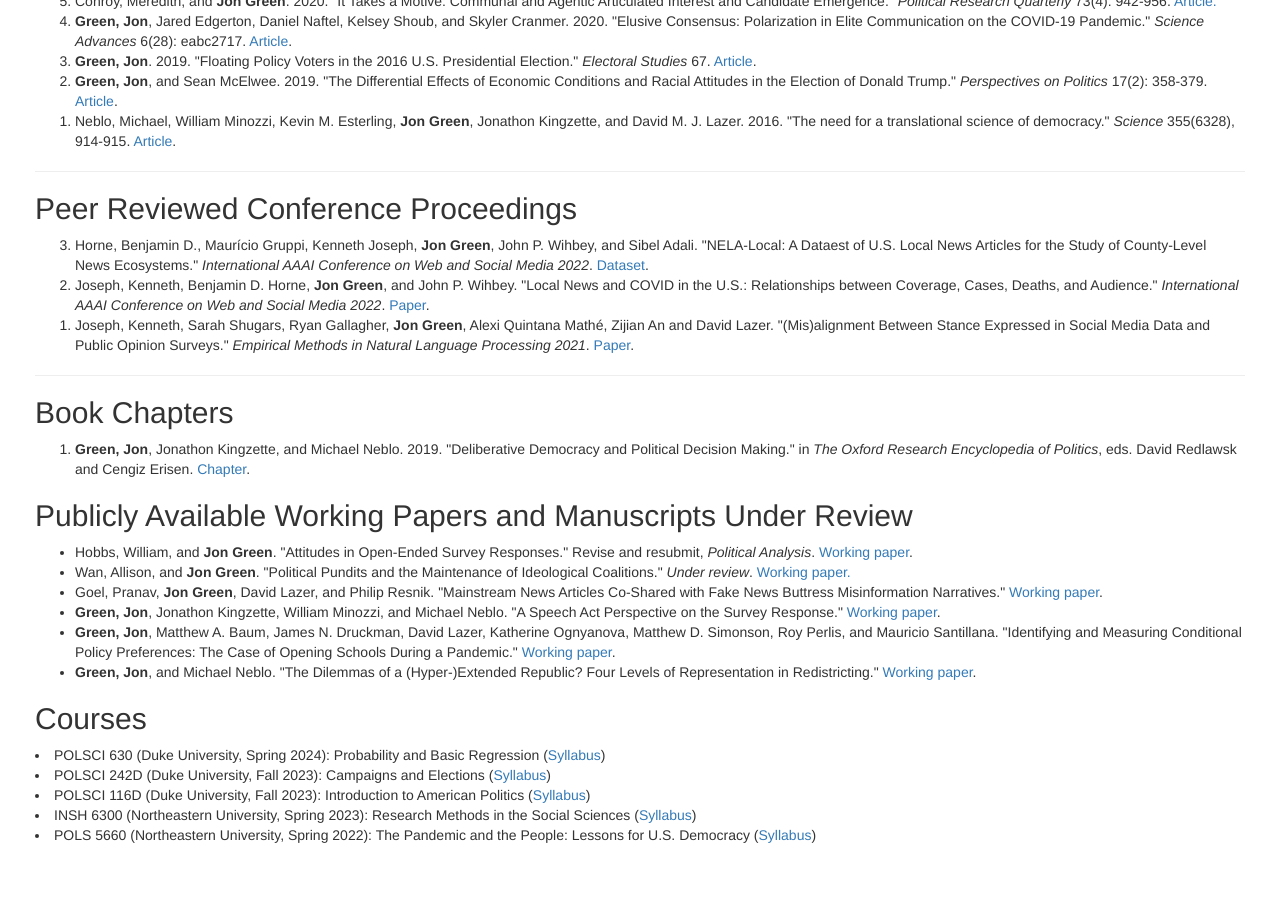
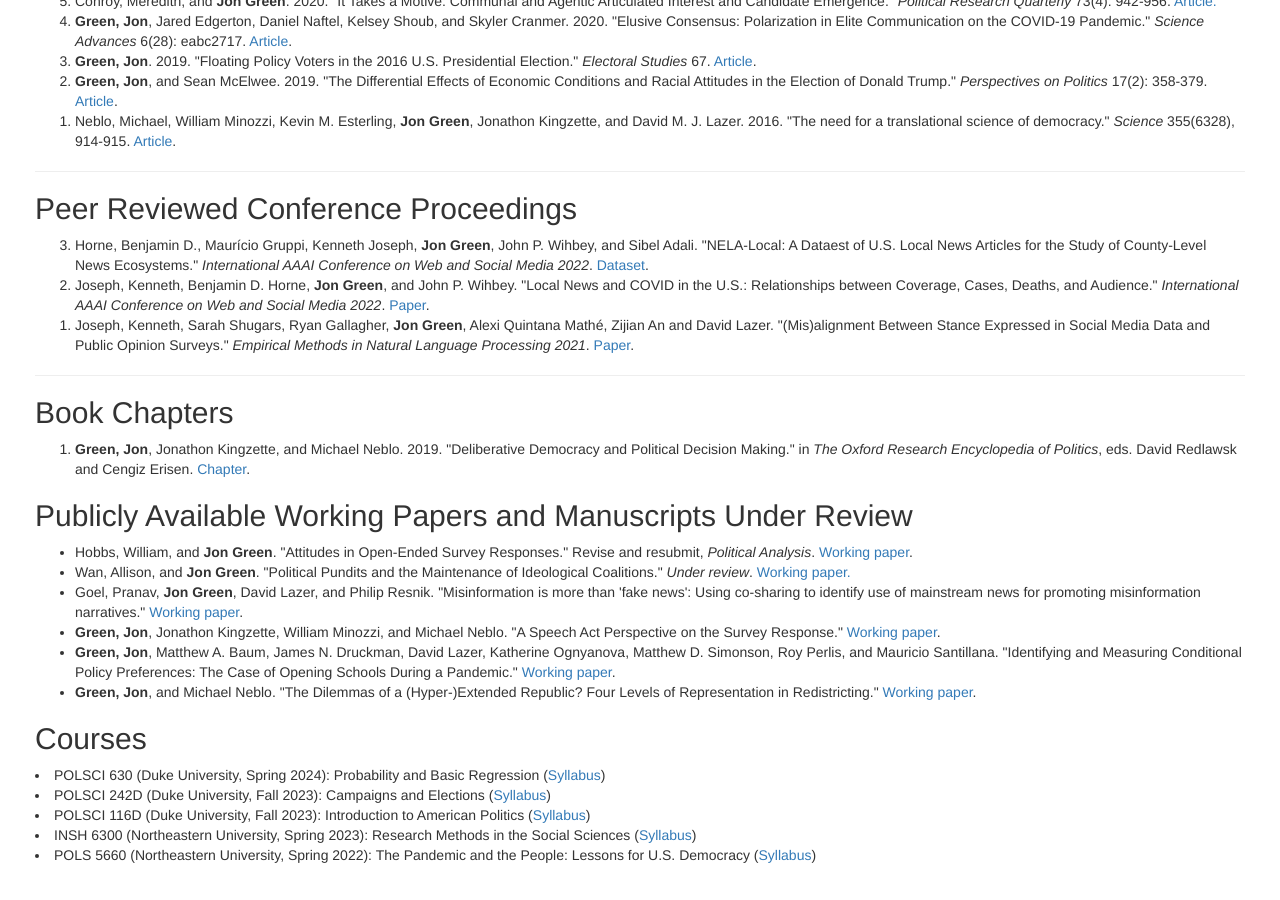
Before and after one commit to jgreen4919/jgreen4919.github.io, a Jekyll site: the page index.html, which Jekyll copies as it is, in a window 1280 px wide and 900 px high, scrolled down 1548 px. Built offline with Jekyll 4.4.1, drawn with Linux system fonts in a browser that asks for light colours.

Commit message:
misinfo narratives

```diff
--- a/index.html
+++ b/index.html
@@ -84,7 +84,7 @@
     <ul>
     <li>Hobbs, William, and <strong>Jon Green</strong>. "Attitudes in Open-Ended Survey Responses." Revise and resubmit, <i>Political Analysis</i>. <a href="https://www.dropbox.com/s/4u5mpegkka5mtrd/Will\%20Hobbs_attitudes_in_openended_survey_responses_20230627.pdf">Working paper</a>.</li>
     <li>Wan, Allison, and <strong>Jon Green</strong>. "Political Pundits and the Maintenance of Ideological Coalitions." <i>Under review</i>. <a href="https://osf.io/xfy8r">Working paper.</a></li>
-    <li>Goel, Pranav, <strong>Jon Green</strong>, David Lazer, and Philip Resnik. "Mainstream News Articles Co-Shared with Fake News Buttress Misinformation Narratives." <a href="https://arxiv.org/abs/2308.06459">Working paper</a>.</li>
+    <li>Goel, Pranav, <strong>Jon Green</strong>, David Lazer, and Philip Resnik. "Misinformation is more than 'fake news': Using co-sharing to identify use of mainstream news for promoting misinformation narratives." <a href="https://arxiv.org/abs/2308.06459">Working paper</a>.</li>
      <li> <strong>Green, Jon</strong>, Jonathon Kingzette, William Minozzi, and Michael Neblo. "A Speech Act Perspective on the Survey Response." <a href="https://osf.io/54ysv/">Working paper</a>.</li>
       <li> <strong>Green, Jon</strong>, Matthew A. Baum, James N. Druckman, David Lazer, Katherine Ognyanova, Matthew D. Simonson, Roy Perlis, and Mauricio Santillana. "Identifying and Measuring Conditional Policy Preferences: The Case of Opening Schools During a Pandemic." <a href="https://osf.io/zsh8u/">Working paper</a>.</li>
       <li> <strong>Green, Jon</strong>, and Michael Neblo. "The Dilemmas of a (Hyper-)Extended Republic? Four Levels of Representation in Redistricting." <a href="https://osf.io/6k7wa/">Working paper</a>.</li>
```
Also changed, not shown: 4 other files.
